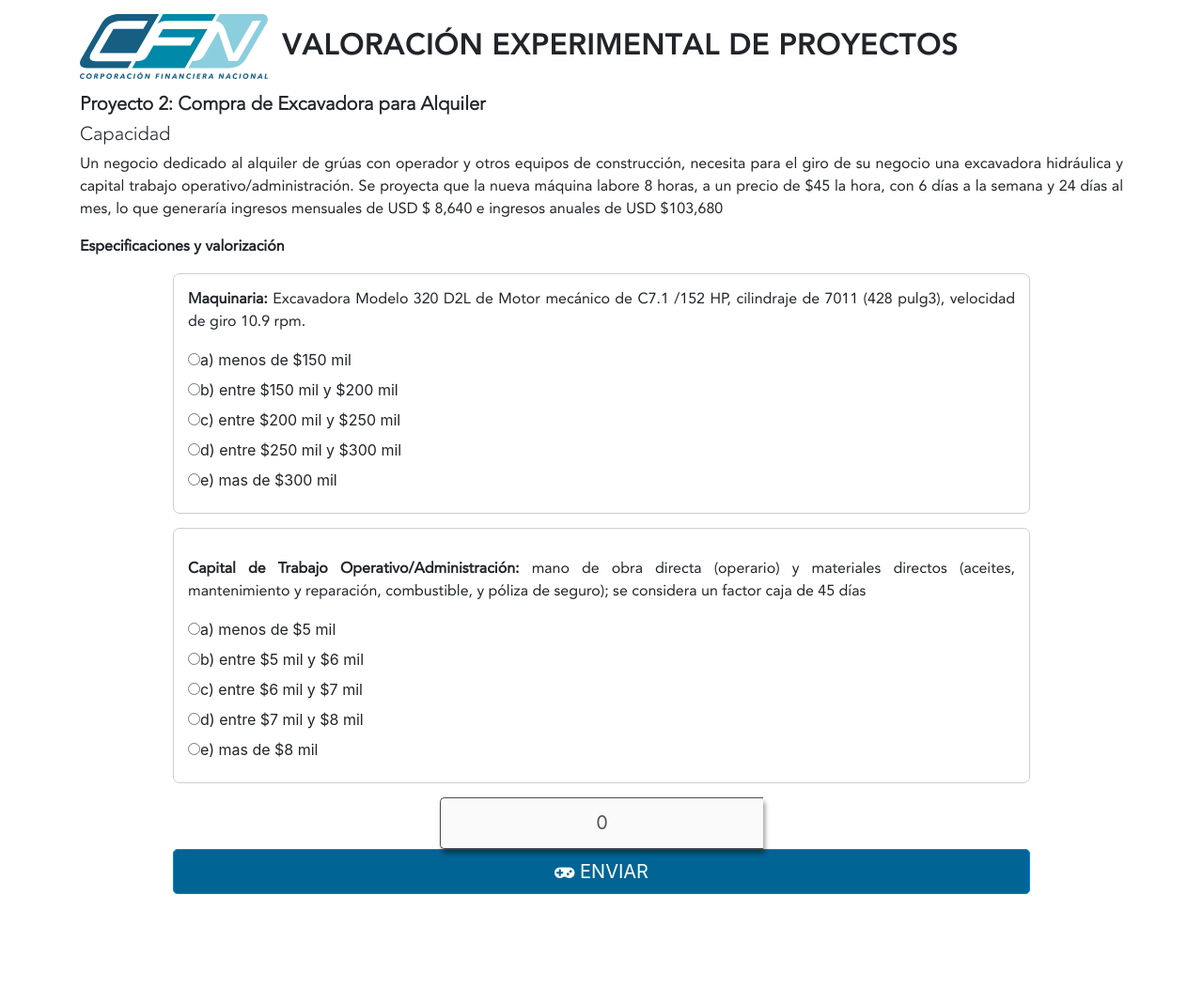
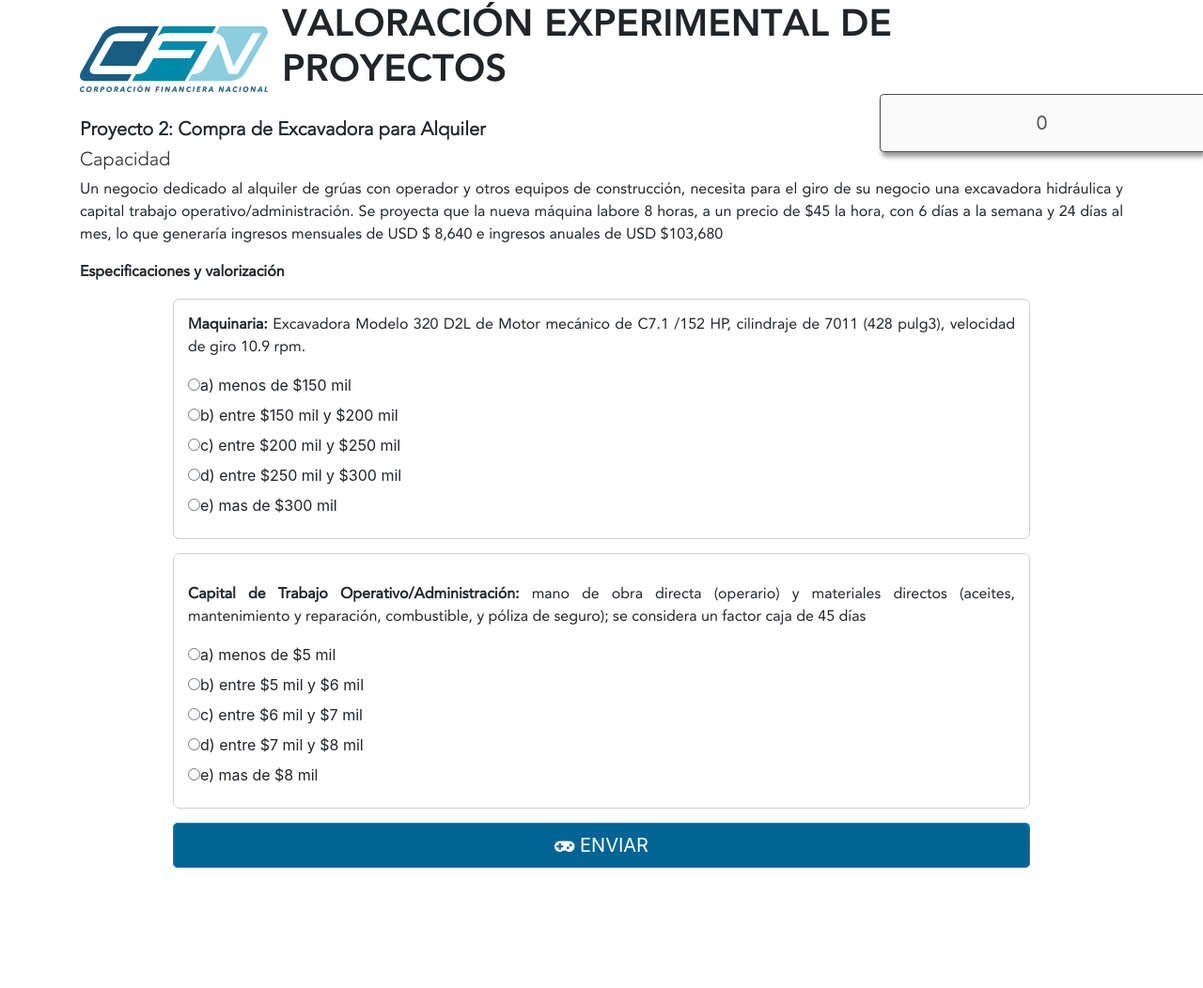
Before and after one commit to mucacran/cfnTrabajosJuego, a PHP site: page /encuestaFuncionariosDos.html in a window 1280 px wide. Shown: the whole page at 94% size. After the commit the page ends 924 px from the top, so only its background shows below. Run offline with PHP 8.4, Linux system fonts and the light colour scheme; some libraries are stand-ins or nearby versions.

Commit message:
avances de la pagina
saber por que no vale la libreria animate css

```diff
--- a/css/estilo.css
+++ b/css/estilo.css
@@ -288,6 +288,14 @@
     font-weight: normal;
 }
 
+.resultado
+{
+    display: inline-block;
+    position: fixed;
+    top: 100px;
+    right: 0px;
+}
+
 .resultado,
 .resultado p
 {
--- a/encuestaFuncionarios.html
+++ b/encuestaFuncionarios.html
@@ -12,8 +12,6 @@
     <meta charset="utf-8">
     <meta name="viewport" content="width=device-width, initial-scale=1, shrink-to-fit=no">
 
-
-
 	<!-- BootstrapCDN 4 -->
 	<link rel="stylesheet" href="https://stackpath.bootstrapcdn.com/bootstrap/4.3.1/css/bootstrap.min.css">
 
@@ -21,8 +19,6 @@
 	<script src="https://code.jquery.com/jquery-3.3.1.slim.min.js" ></script>
 	<script src="https://cdnjs.cloudflare.com/ajax/libs/popper.js/1.14.7/umd/popper.min.js" ></script>
     <script src="https://stackpath.bootstrapcdn.com/bootstrap/4.3.1/js/bootstrap.min.js" ></script>
-	<!-- mi estilo animacion -->
-	<script src="https://code.createjs.com/1.0.0/createjs.min.js"></script>
 
 	<!-- iconos -->
 	<link rel="stylesheet" href="https://stackpath.bootstrapcdn.com/font-awesome/4.7.0/css/font-awesome.min.css">
@@ -159,7 +155,7 @@
 		</div>
 	</div>
     <div style="width: 100%;height:100px"></div>
-    <div class="resultado" style="display: inline-block;position: fixed;top: 100px;right: 0px;">
+    <div class="resultado">
         <input type='text' value='0' disabled id="sumando">
     </div>
 	<script >
--- a/encuestaFuncionariosDos.html
+++ b/encuestaFuncionariosDos.html
@@ -12,23 +12,11 @@
     <meta charset="utf-8">
     <meta name="viewport" content="width=device-width, initial-scale=1, shrink-to-fit=no">
 
-	<!-- BootstrapCDN 4 -->
+    <!-- BootstrapCDN 4 -->
 	<link rel="stylesheet" href="https://stackpath.bootstrapcdn.com/bootstrap/4.3.1/css/bootstrap.min.css">
-
-	<!-- bootstrap 4 js -->
-	<script src="https://code.jquery.com/jquery-3.3.1.slim.min.js" ></script>
-	<script src="https://cdnjs.cloudflare.com/ajax/libs/popper.js/1.14.7/umd/popper.min.js" ></script>
-	<script src="https://stackpath.bootstrapcdn.com/bootstrap/4.3.1/js/bootstrap.min.js" ></script>
-
 	<!-- iconos -->
 	<link rel="stylesheet" href="https://stackpath.bootstrapcdn.com/font-awesome/4.7.0/css/font-awesome.min.css">
 	<link rel="stylesheet" href="https://fontawesome.com/v4.7.0/assets/css/site.css">
-
-	<!-- normalize -->
-	<link rel="stylesheet" href="https://cdnjs.cloudflare.com/ajax/libs/normalize/8.0.1/normalize.min.css" />
-
-	<!-- mi estilo animacion -->
-	<script src="https://code.createjs.com/1.0.0/createjs.min.js"></script>
 
 	<!-- animación css -->
 	<link rel="stylesheet" href="https://cdnjs.cloudflare.com/ajax/libs/animate.css/3.7.2/animate.min.css">
@@ -44,7 +32,7 @@
                 <p>
                     <img src="images/logo.svg" alt="corporacion financiera nacional" style="width: 200px;">
                 </p>
-                <h1 style="padding: 0px;margin: 0px;">
+                <h1 style="padding: 0px;margin: 0px;" class="animated infinite bounce delay-2s">
                     VALORACIÓN EXPERIMENTAL DE PROYECTOS
                 </h1>
             </div>
@@ -61,9 +49,9 @@
                     Un negocio dedicado al alquiler de grúas con operador y otros equipos de construcción, necesita para el giro de su negocio una excavadora hidráulica y capital trabajo operativo/administración. Se proyecta que la nueva máquina labore 8 horas, a un precio de $45 la hora, con 6 días a la semana y 24 días al mes, lo que generaría ingresos mensuales de USD $ 8,640 e ingresos anuales de USD $103,680
                 </p>
                 <section>
-                        <p>
-                                <b >Especificaciones y valorización</b>
-                            </p>
+                    <p>
+                        <b >Especificaciones y valorización</b>
+                    </p>
                 </section>
                 <section>
                 </section>
@@ -75,7 +63,6 @@
 			<div class="col-xs-12">
 				<form class="estadisticaFuncionarios" action="" method="POST">
                     <div class="contenedores">
-
                         <p>
                             <b>Maquinaria: </b>
                             Excavadora Modelo 320 D2L de Motor mecánico de C7.1 /152 HP, cilindraje de 7011 (428 pulg3), velocidad de giro 10.9 rpm.
@@ -88,7 +75,7 @@
                             <label><input type="radio" name="maquinaria" id="a5" data-valor1="300" data-valor2="0"    value="mas de $300 mil"                >e) mas de $300 mil</label>
                         </div>
                     </div>
-                    <div class="contenedores">
+                    <div class="contenedores" >
                         <p></p>
                         <p>
                             <b>Capital de Trabajo Operativo/Administración:  </b>
@@ -102,9 +89,6 @@
                             <label><input type="radio" name="capital" id="b5" data-valor1="8" data-valor2="0" value="mas de $8 mil"              >e) mas de $8 mil</label>
                         </div>
                     </div>
-                    <div class="resultado">
-                        <input type='text' value='0' disabled id="sumando">
-                    </div>
 					<div class="content-btn">
 						<button type="submit" class="btn btn-primary btn-lg btn-block" ><i class="fa fa-gamepad" aria-hidden="true"></i> ENVIAR</button>
 					</div>
@@ -112,7 +96,10 @@
 			</div>
 		</div>
 	</div>
-	<div style="width: 100%;height:100px"></div>
+    <div style="width: 100%;height:100px"></div>
+    <div class="resultado " >
+        <input type='text' value='0' disabled id="sumando" class="">
+    </div>
 	<script >
         let idArray = ['alinearTypeRadios1', 'alinearTypeRadios2'];
         let idValor1 = [0,0];
```
